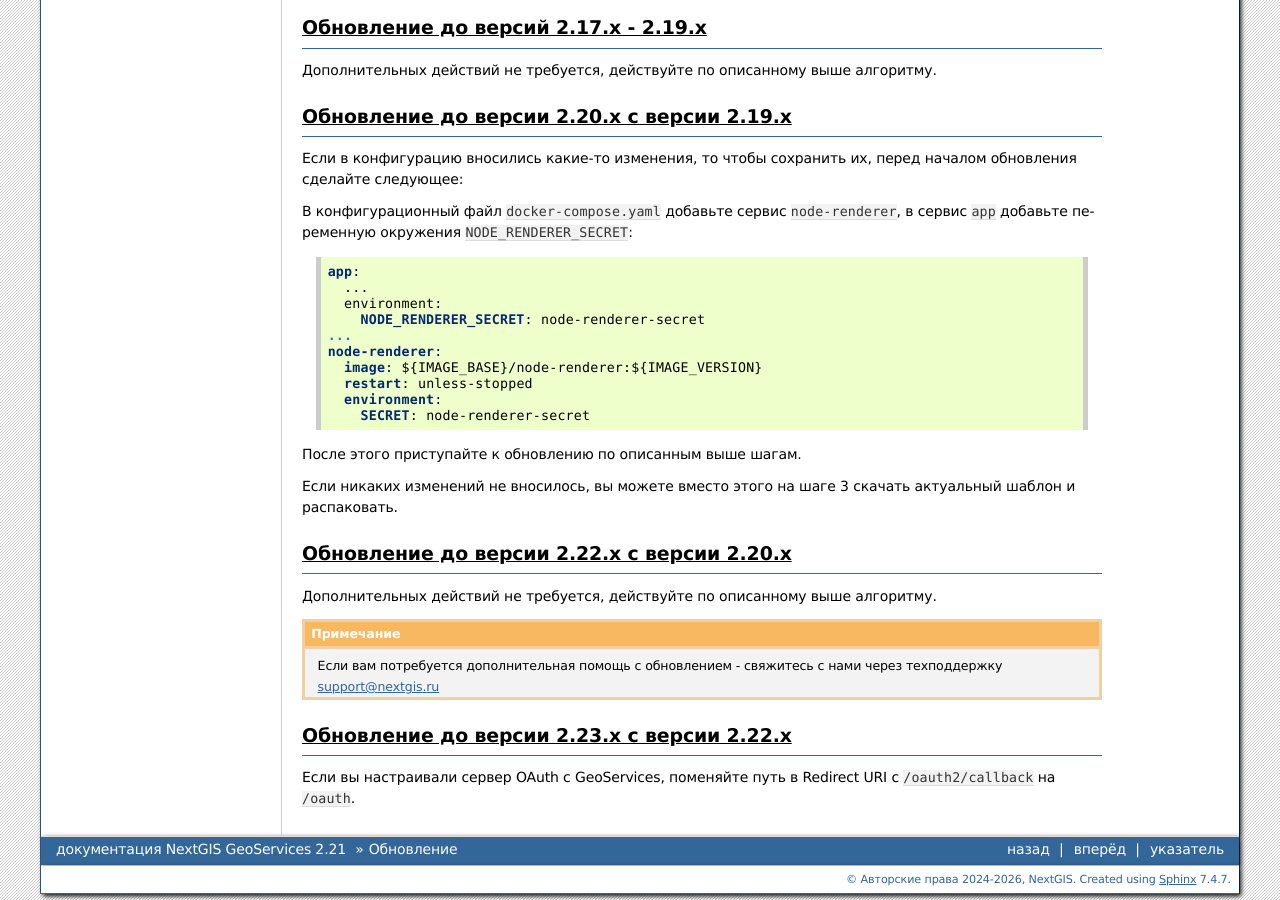
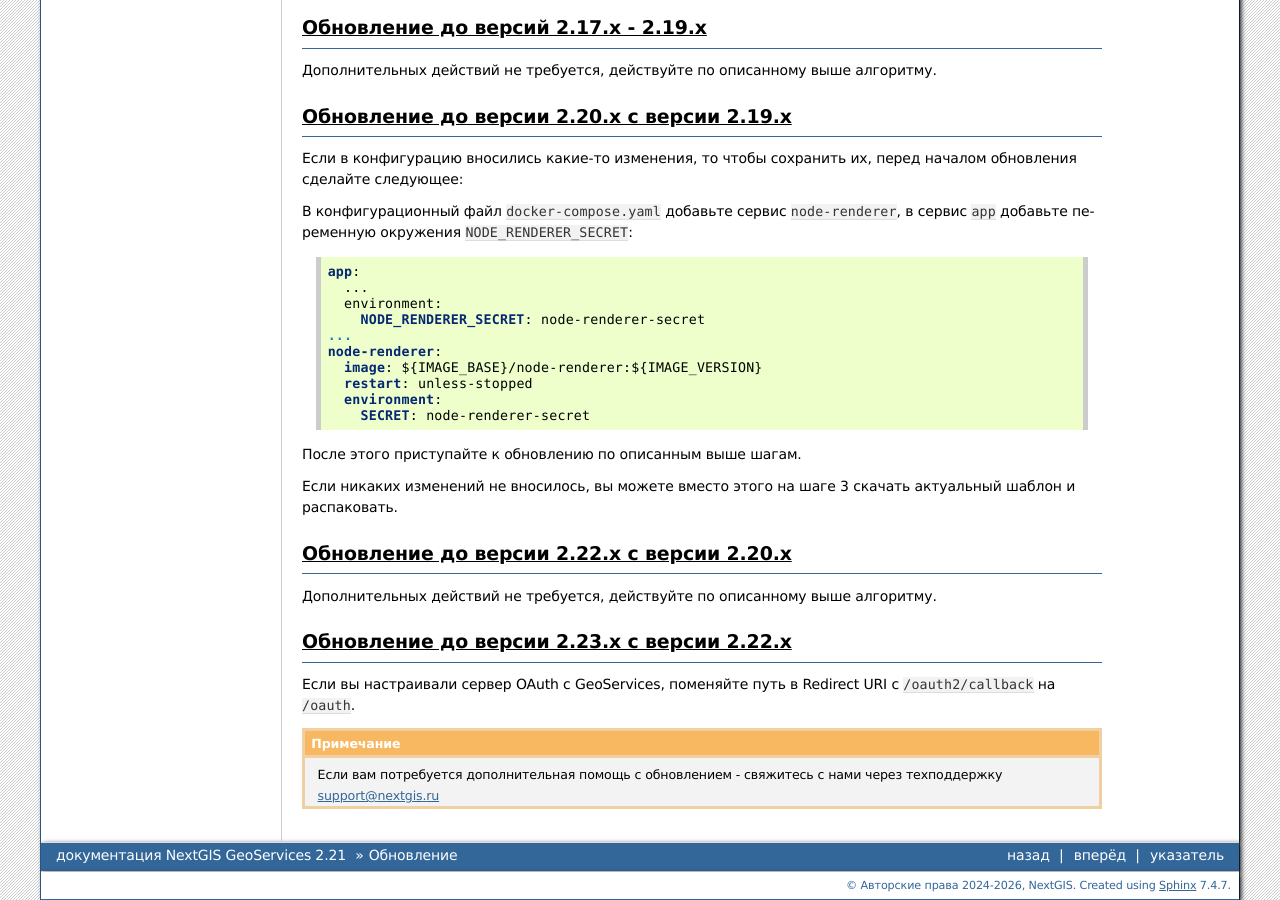
Before and after one commit to nextgis/docs_geoserv_prem, a Sphinx documentation site: the page built from source/upgrade.rst, in a window 1280 px wide and 900 px high, scrolled down 1054 px. Built offline with Sphinx 7.4.7, drawn with Linux system fonts in a browser that asks for light colours; formulas are drawn with MathJax 3.

```diff
--- a/source/upgrade.rst
+++ b/source/upgrade.rst
@@ -86,10 +86,11 @@
 
 Дополнительных действий не требуется, действуйте по описанному выше алгоритму.
 
-.. note:: Если вам потребуется дополнительная помощь с обновлением - свяжитесь с нами через техподдержку support@nextgis.ru
-
 
 Обновление до версии 2.23.x с версии 2.22.x
 -------------------------------------------
 
 Если вы настраивали сервер OAuth с GeoServices, поменяйте путь в Redirect URI с ``/oauth2/callback`` на ``/oauth``.
+
+
+.. note:: Если вам потребуется дополнительная помощь с обновлением - свяжитесь с нами через техподдержку support@nextgis.ru
```
